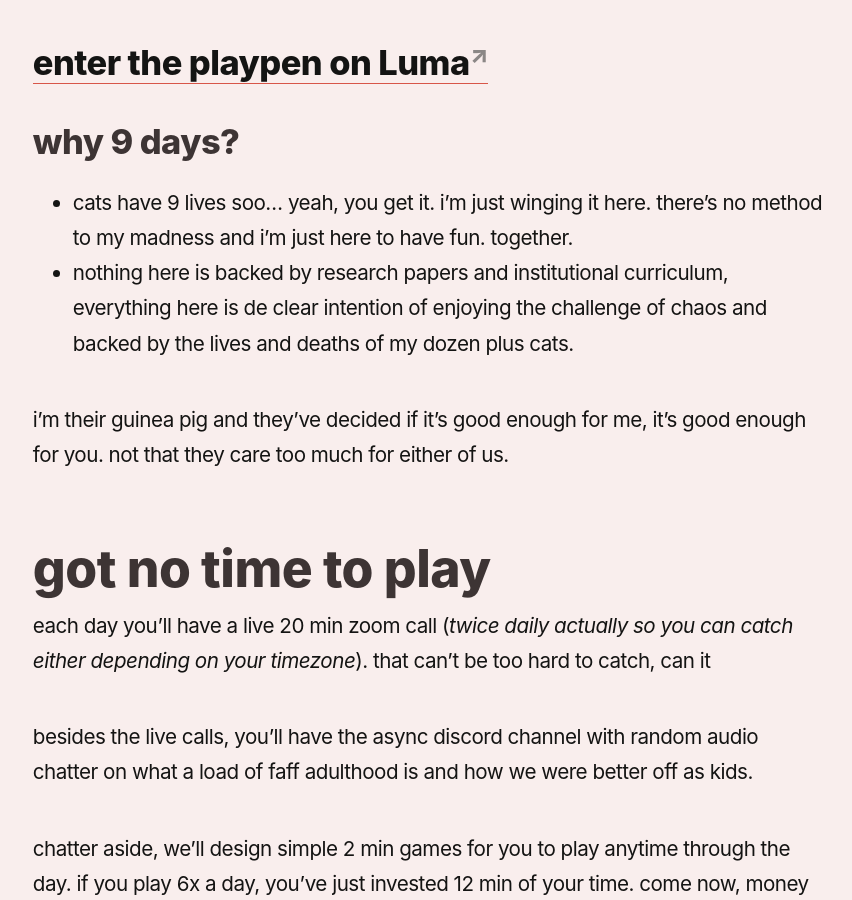
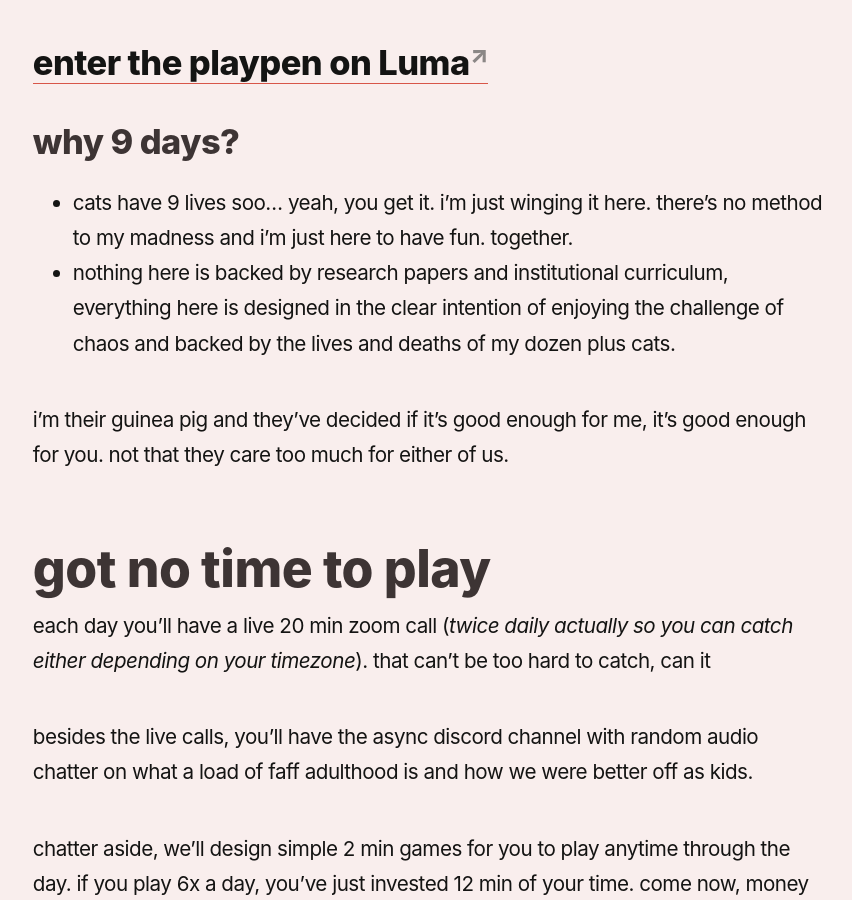
Before and after one commit to reddy2go/redgarden, a Jekyll site: the page built from _notes/playpen.md, in a window 1280 px wide and 900 px high, scrolled down 1045 px. Shown: the whole window, without its empty margins (44-896 px from the left). Built offline with Jekyll 4.4.1, drawn with Linux system fonts in a browser that asks for light colours; some web fonts are replaced; Markdown is read by kramdown in place of the engine named in the settings.

Commit message:
auto commit

```diff
--- a/_notes/playpen.md
+++ b/_notes/playpen.md
@@ -14,7 +14,7 @@
 
 ### why 9 days?
 - cats have 9 lives soo... yeah, you get it. i’m just winging it here. there’s no method to my madness and i’m just here to have fun. together.
-- nothing here is backed by research papers and institutional curriculum, everything here is de clear intention of enjoying the challenge of chaos and backed by the lives and deaths of my dozen plus cats.
+- nothing here is backed by research papers and institutional curriculum, everything here is designed in the clear intention of enjoying the challenge of chaos and backed by the lives and deaths of my dozen plus cats.
 
 i’m their guinea pig and they’ve decided if it’s good enough for me, it’s good enough for you. not that they care too much for either of us.
 
```
